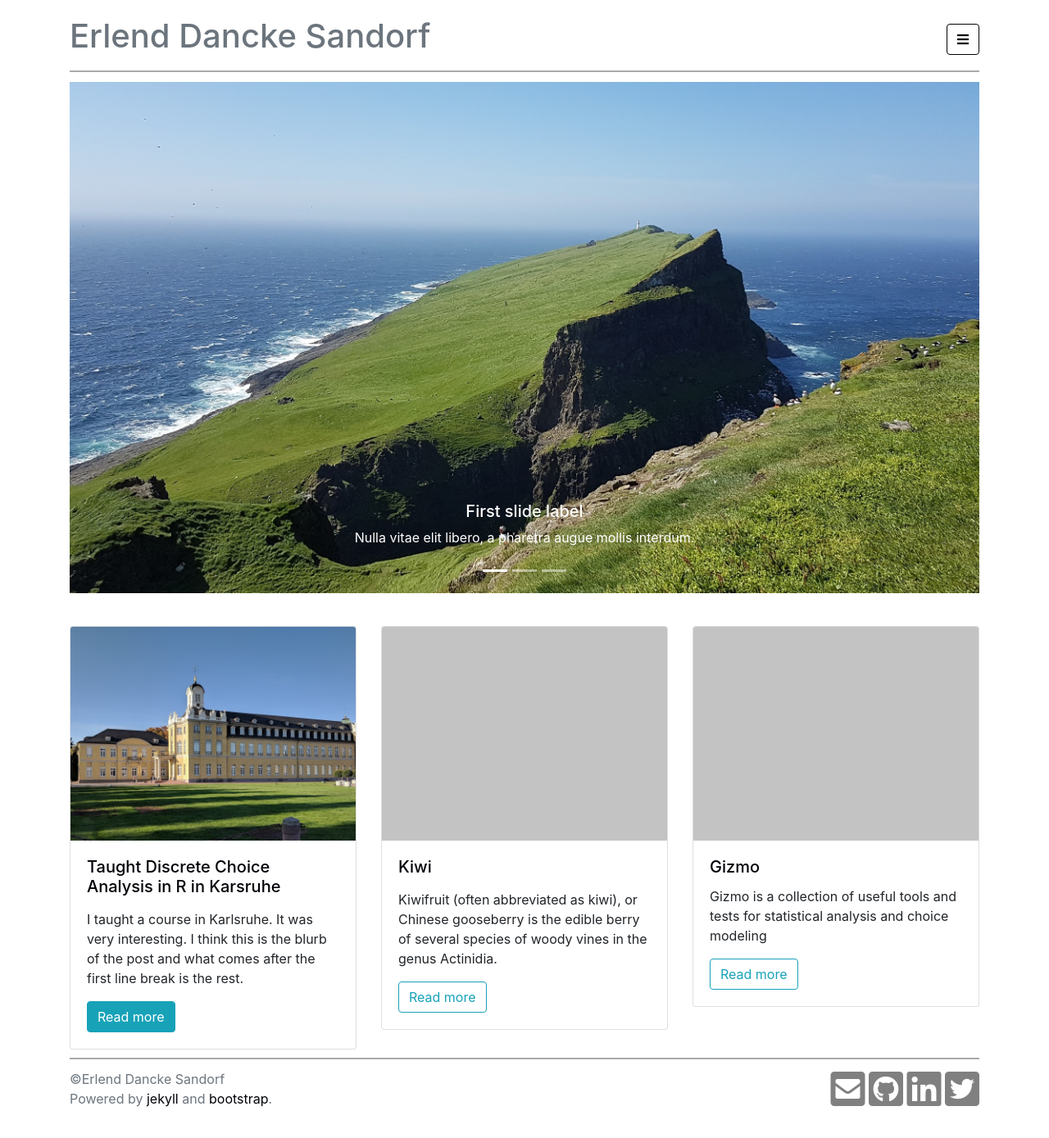
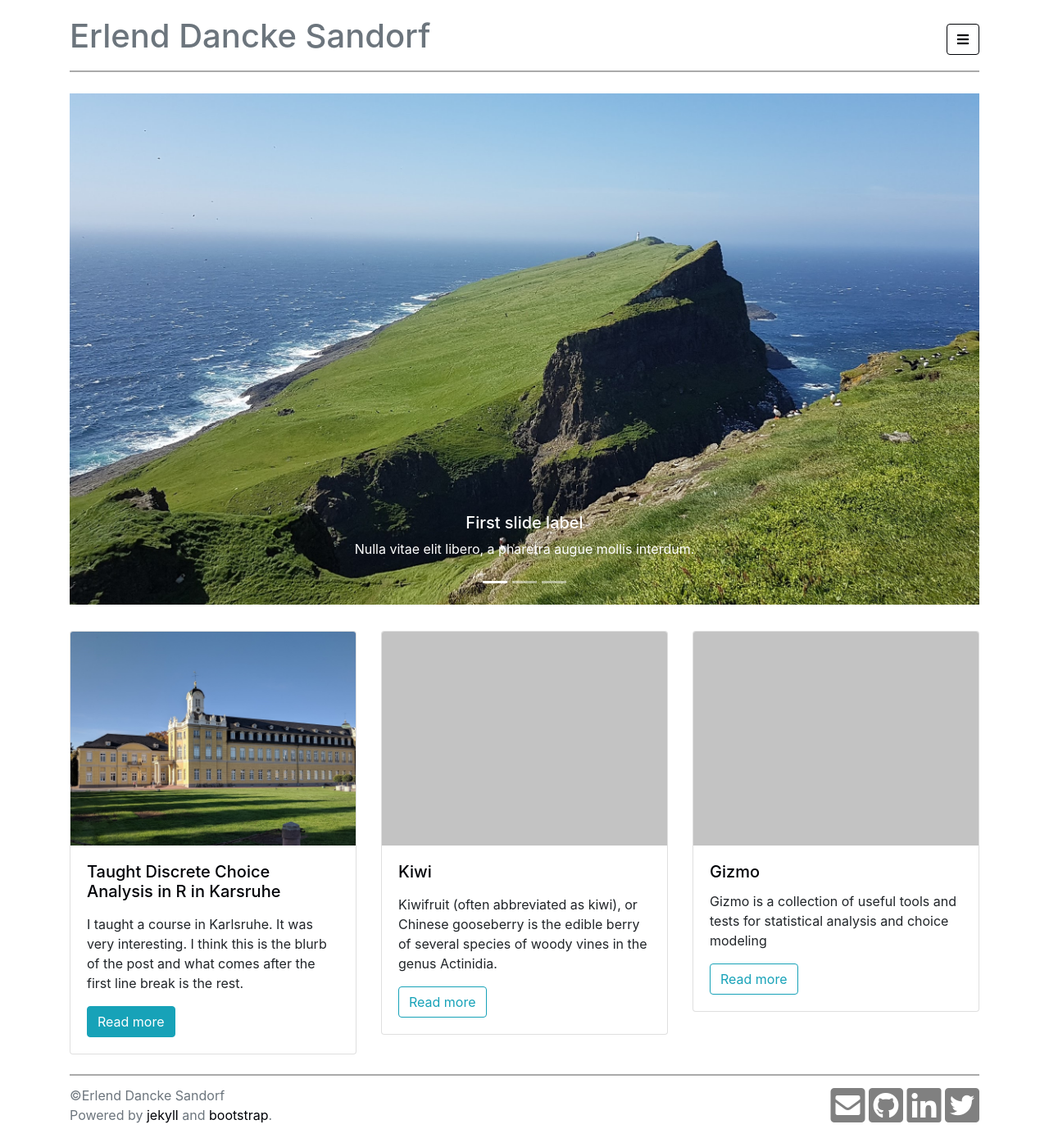
Before and after one commit to edsandorf/old-edsandorf-website, a Jekyll site: the page built from index.html, in a window 1280 px wide. Shown: the whole page at 82% size. Built offline with Jekyll 4.4.1, drawn with Linux system fonts in a browser that asks for light colours.

Commit message:
bootstrap margins.

```diff
--- a/index.html
+++ b/index.html
@@ -6,7 +6,7 @@ title: Professional website for Erlend Dancke Sandorf
 <div class = "container">
 
   <!-- Carousel -->
-  <div id = "carouselExampleCaptions" class = "carousel slide" data-ride = "carousel">
+  <div id = "carouselExampleCaptions" class = "carousel slide mt-4" data-ride = "carousel">
     <ol class = "carousel-indicators">
       <li data-target = "#carouselExampleCaptions" data-slide-to = "0" class = "active"></li>
       <li data-target = "#carouselExampleCaptions" data-slide-to = "1"></li>
@@ -42,10 +42,10 @@ title: Professional website for Erlend Dancke Sandorf
   </div> <!-- End carosel example captions -->
 
   <!-- Row of cards -->
-  <div class = "row top-buffer">
+  <div class = "row mt-4 mb-4">
     <!-- News -->
     <div class = "col-sm">
-      <div class = "card top-buffer">
+      <div class = "card mt-2">
         {% assign news = site.news.last %}
         <img src = "{{ site.baseurl }}/assets/img/{{ news.image }}" class = "card-img-top" alt = "...">
         <div class = "card-body">
@@ -57,7 +57,7 @@ title: Professional website for Erlend Dancke Sandorf
     </div>
   <!-- Blog -->
     <div class = "col-sm">
-      <div class = "card top-buffer">
+      <div class = "card mt-2">
         {% assign post = site.posts.first %}
         <img src = "{{ site.baseurl }}/assets/img/{{ post.image }}" class = "card-img-top" alt = "...">
         <div class = "card-body">
@@ -70,7 +70,7 @@ title: Professional website for Erlend Dancke Sandorf
 
     <!-- Twitter -->
     <div class = "col-sm">
-      <div class = "card top-buffer">
+      <div class = "card mt-2">
         <img src = "assets/img/placeholder.jpg" class = "card-img-top" alt = "...">
         <div class = "card-body">
           <h5 class = "card-title"><a href = "#">Gizmo</a></h5>
```
